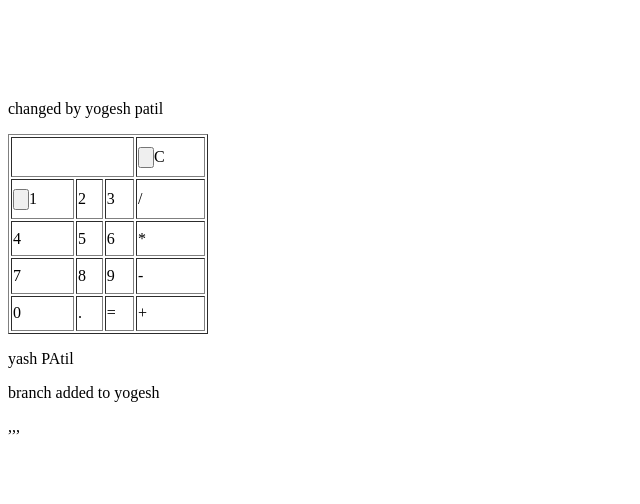
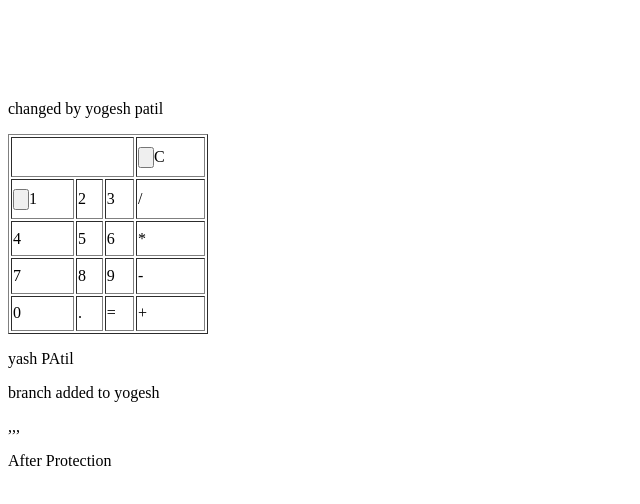
Before and after one commit to yashdpatil/codeblooded_sample, a plain HTML site: page index.html in a window 1280 px wide. Shown: the whole page, without its empty margins (0-640 px from the left). Drawn offline with Linux system fonts and the light colour scheme.

Commit message:
Protection Added main

```diff
--- a/index.html
+++ b/index.html
@@ -48,6 +48,7 @@
       <p>yash PAtil</p>
       <p>branch added to yogesh</p>
       <p>,,,</p>
+      <p>After Protection</p>
 
     </div>
   </body>
```
